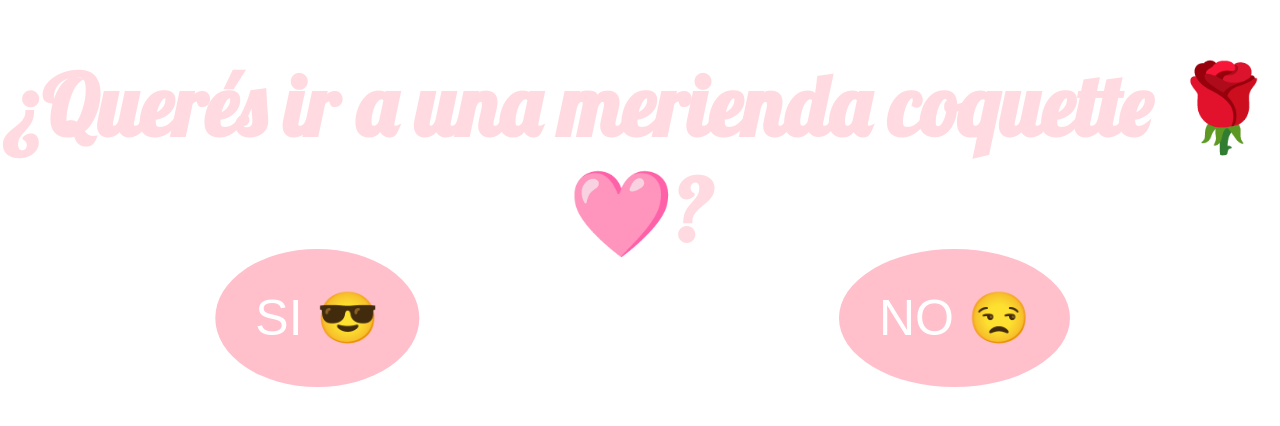
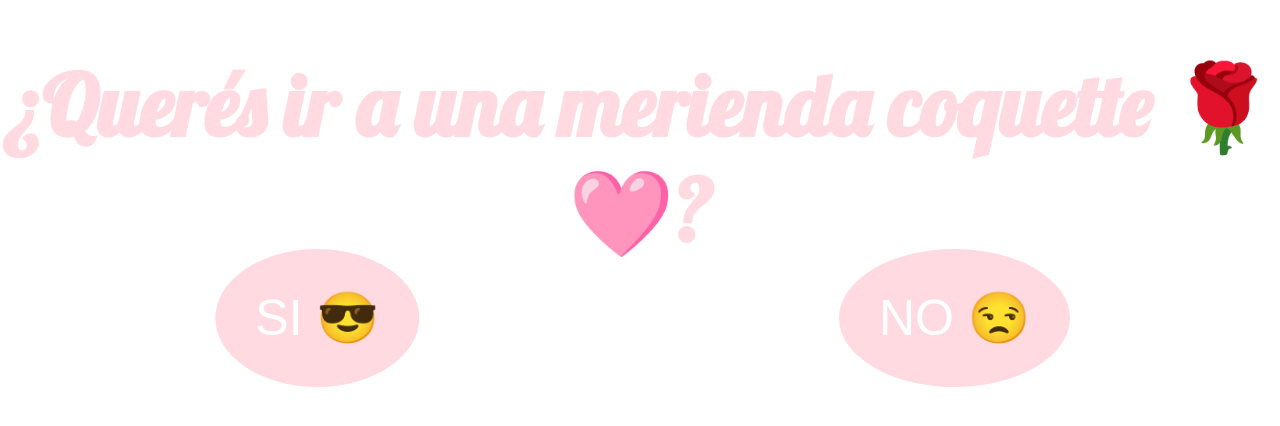
Before and after one commit to iPizza507/iPizza507.github.io, a plain HTML site: page index.html in a window 1280 px wide. Shown: the part 242-668 px from the top of the page. Drawn offline with Linux system fonts and the light colour scheme.

Commit message:
Muchos cambios

```diff
--- a/index.css
+++ b/index.css
@@ -30,7 +30,7 @@ h1{
 	top:70%;
 	transform: translateY(-50%);
 	text-decoration: none;
-	background-color: #FFC0CB; /* Rosa pastel */
+	background-color: #ffdbe1; /* Rosa pastel */
 	color: white; /* Texto blanco */
 	padding: 40px;
 	border-radius: 50%;
```
Also changed, not shown: secundario.html (+3 -1 lines).
